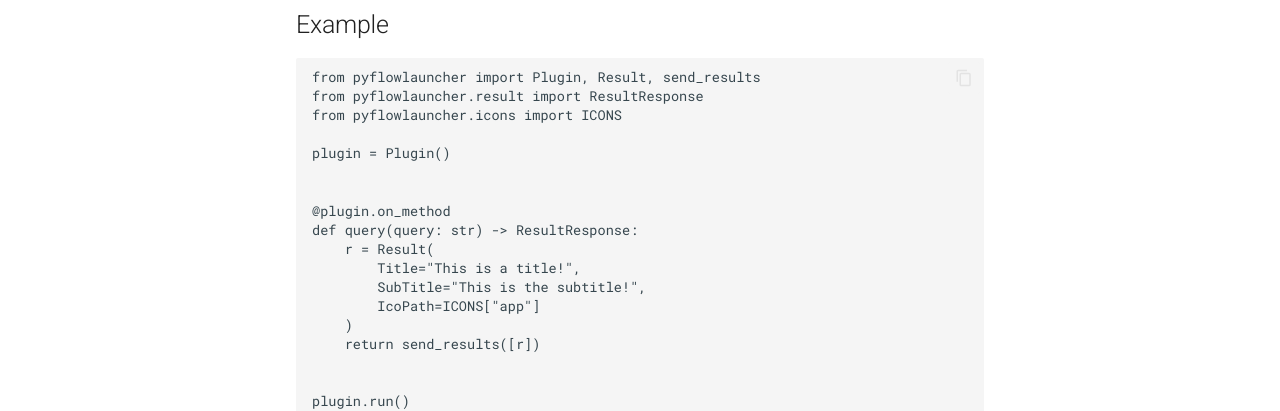
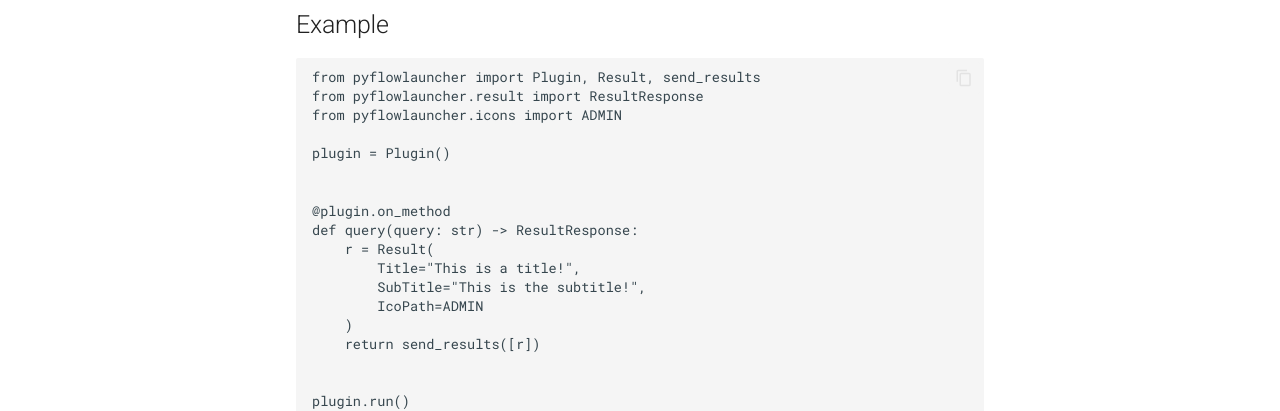
Before and after one commit to Garulf/pyFlowLauncher, an MkDocs documentation site: the page built from docs/guide/Launcher_Icons.md, in a window 1280 px wide. Shown: the part 417-828 px from the top of the page. Built offline with MkDocs 1.6.1 and Material for MkDocs 9.7.7, drawn with Linux system fonts in a browser that asks for light colours; comment, search, counter and statistics services are not loaded.

Commit message:
ICONS dict was replaced with constants

````diff
--- a/docs/guide/Launcher_Icons.md
+++ b/docs/guide/Launcher_Icons.md
@@ -15,7 +15,7 @@
 ```py
 from pyflowlauncher import Plugin, Result, send_results
 from pyflowlauncher.result import ResultResponse
-from pyflowlauncher.icons import ICONS
+from pyflowlauncher.icons import ADMIN
 
 plugin = Plugin()
 
@@ -25,7 +25,7 @@
     r = Result(
         Title="This is a title!",
         SubTitle="This is the subtitle!",
-        IcoPath=ICONS["app"]
+        IcoPath=ADMIN
     )
     return send_results([r])
 
````
